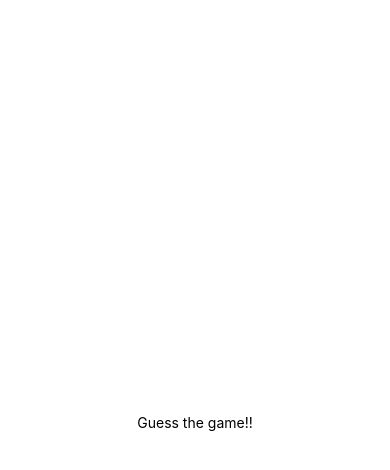
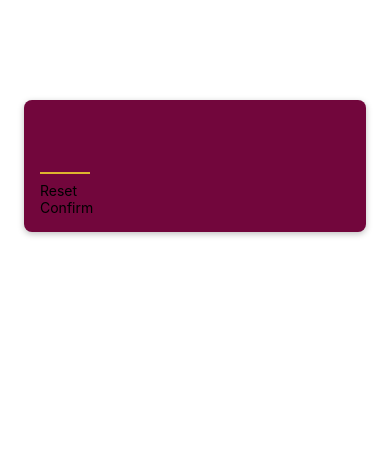
Before and after one commit to CloudClown/Guess_my_number--ReactNative, a React Native app: screen / in a window 390 px wide. Shown: the top 470 px of the page. Built offline with nearby package versions, Linux system fonts and the light colour scheme.

Commit message:
completed 6 videos

```diff
--- a/App.js
+++ b/App.js
@@ -1,20 +1,9 @@
-import { StatusBar } from 'expo-status-bar';
-import { StyleSheet, Text, View } from 'react-native';
+import { StyleSheet } from 'react-native';
+
+import StartGameScreen from './screens/StartGameScreen';
 
 export default function App() {
-  return (
-    <View style={styles.container}>
-      <Text>Guess the game!!</Text>
-      <StatusBar style="auto" />
-    </View>
-  );
+  return <StartGameScreen />;
 }
 
-const styles = StyleSheet.create({
-  container: {
-    flex: 1,
-    backgroundColor: '#fff',
-    alignItems: 'center',
-    justifyContent: 'center',
-  },
-});
+const styles = StyleSheet.create({});
--- /dev/null
+++ b/components/PrimaryButton.js
@@ -0,0 +1,11 @@
+import { View, Text } from 'react-native';
+
+function PrimaryButton({ children }) {
+  return (
+    <View>
+      <Text>{children}</Text>
+    </View>
+  );
+}
+
+export default PrimaryButton;
--- /dev/null
+++ b/screens/StartGameScreen.js
@@ -0,0 +1,40 @@
+import { TextInput, View, StyleSheet } from 'react-native';
+import PrimaryButton from '../components/PrimaryButton';
+
+function StartGame() {
+  return (
+    <View style={styles.inputContainer}>
+      <TextInput style={styles.numberInput} maxLength={2} />
+      <PrimaryButton>Reset</PrimaryButton>
+      <PrimaryButton>Confirm</PrimaryButton>
+    </View>
+  );
+}
+
+const styles = StyleSheet.create({
+  inputContainer: {
+    marginTop: 100,
+    marginHorizontal: 24,
+    borderRadius: 8,
+    padding: 16,
+    backgroundColor: '#72063c',
+    elevation: 4,
+    shadowColor: 'black',
+    shadowOffset: { width: 0, height: 2 },
+    shadowRadius: 6,
+    shadowOpacity: 0.25,
+  },
+  numberInput: {
+    height: 50,
+    width: 50,
+    fontSize: 32,
+    borderBottomColor: '#ddb52f',
+    borderBottomWidth: 2,
+    color: '#ddb52f',
+    marginVertical: 8,
+    fontWeight: 'bold',
+    textAlign: 'center',
+  },
+});
+
+export default StartGame;
```
Also changed, not shown: screens/GameOverScreen.js (added), screens/GameScreen.js (added).
